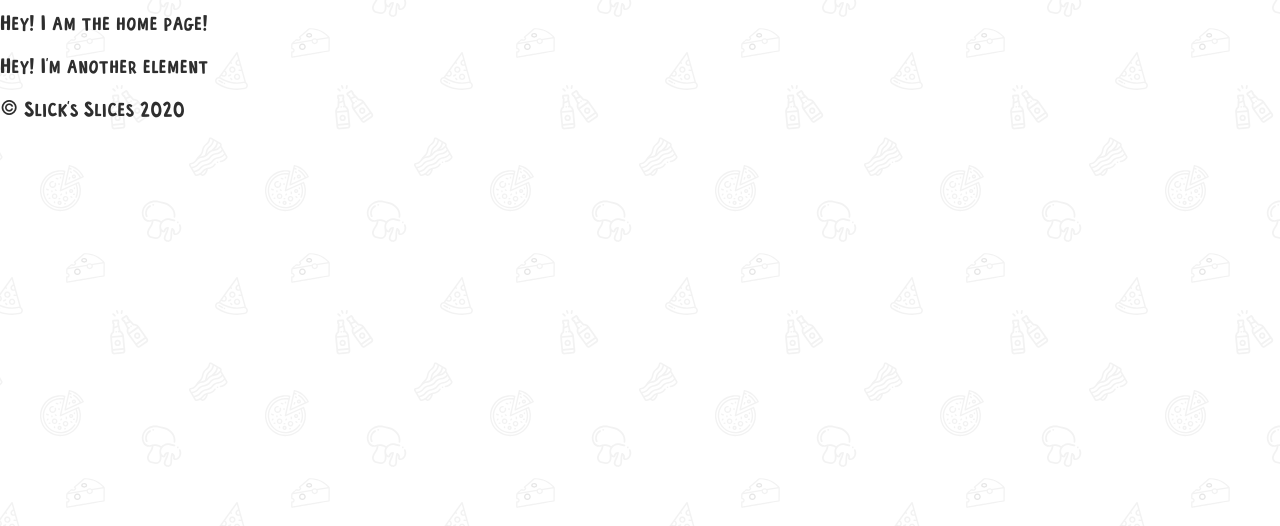
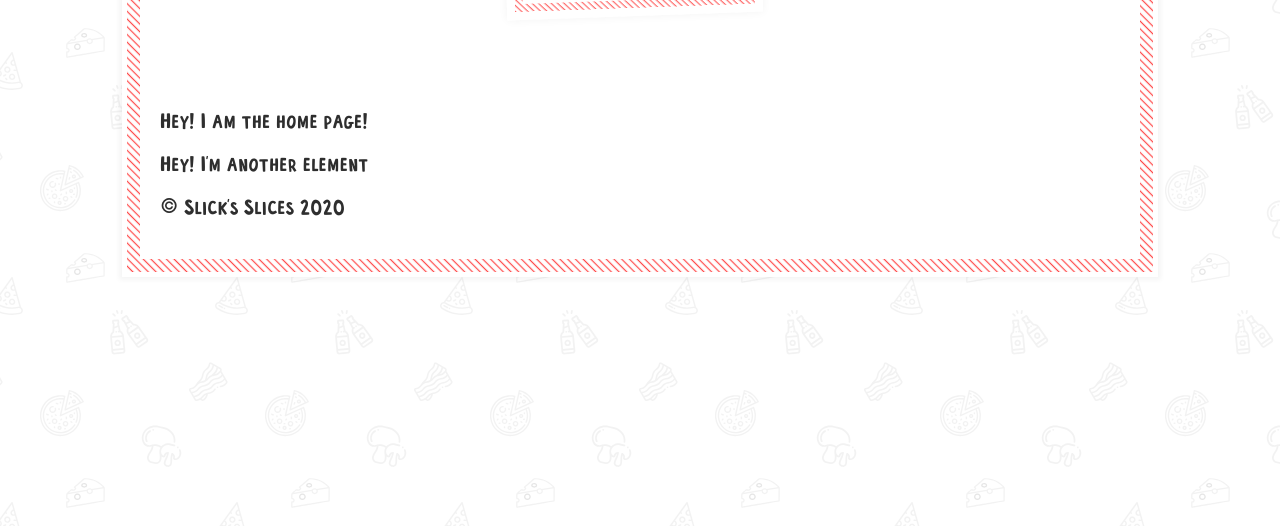
Before and after one commit to simotae14/master-gatsby-slick-slices, a Gatsby site in the folder gatsby/: page / in a window 1280 px wide. Shown: the part 274-800 px from the top of the page. Built offline with nearby package versions, Linux system fonts and the light colour scheme; Gatsby itself is replaced by a stand-in of ours.

Commit message:
add style to the Layout to create the site border

```diff
--- a/gatsby/src/components/Layout.js
+++ b/gatsby/src/components/Layout.js
@@ -1,17 +1,45 @@
 import React from 'react';
+import styled from 'styled-components';
 import PropTypes from 'prop-types';
+import 'normalize.css';
 import Nav from './Nav';
 import Footer from './Footer';
 import GlobalStyles from '../styles/GlobalStyles';
 import Typography from '../styles/Typography';
+import stripes from '../assets/images/stripes.svg';
+
+const SiteBorderStyles = styled.div`
+  max-width: 1000px;
+  margin: 12rem auto 4rem auto;
+  margin-top: clamp(2rem, 10vw, 12rem);
+  background: white url(${stripes});
+  background-size: 1500px;
+  padding: 5px;
+  padding: clamp(5px, 1vw, 25px);
+  box-shadow: 0 0 5px 3px rgba(0, 0, 0, .044);
+  border: 5px solid white;
+  @media(max-width: 1100px) {
+    margin-left: 1.5rem;
+    margin-right: 1.5rem;
+  }
+`;
+
+const ContentStyles = styled.div`
+  background: white;
+  padding: 2rem;
+`;
 
 const Layout = ({ children }) => (
   <>
     <GlobalStyles />
     <Typography />
-    <Nav />
-    {children}
-    <Footer />
+    <SiteBorderStyles>
+      <ContentStyles>
+        <Nav />
+        {children}
+        <Footer />
+      </ContentStyles>
+    </SiteBorderStyles>
   </>
 );
 
--- a/gatsby/src/components/Logo.js
+++ b/gatsby/src/components/Logo.js
@@ -5,7 +5,6 @@
 
 const LogoStyles = styled.div`
   /* This value controls the entire size of the logo*/
-  font-size: 6px;
   font-size: clamp(1px, 0.65vw, 8px);
   width: 30em;
   height: 30em;
--- a/gatsby/src/components/Nav.js
+++ b/gatsby/src/components/Nav.js
@@ -18,6 +18,7 @@
     grid-template-columns: 1fr 1fr auto 1fr 1fr;
     grid-gap: 2rem;
     align-items: center;
+    margin-top: -6rem;
   }
   li {
     --rotate: -2deg;
@@ -42,6 +43,9 @@
     &:hover {
       color: var(--red);
     }
+    /*&[aria-current="page"] {
+      color: var(--red);
+    }*/
   }
 `;
 
```
